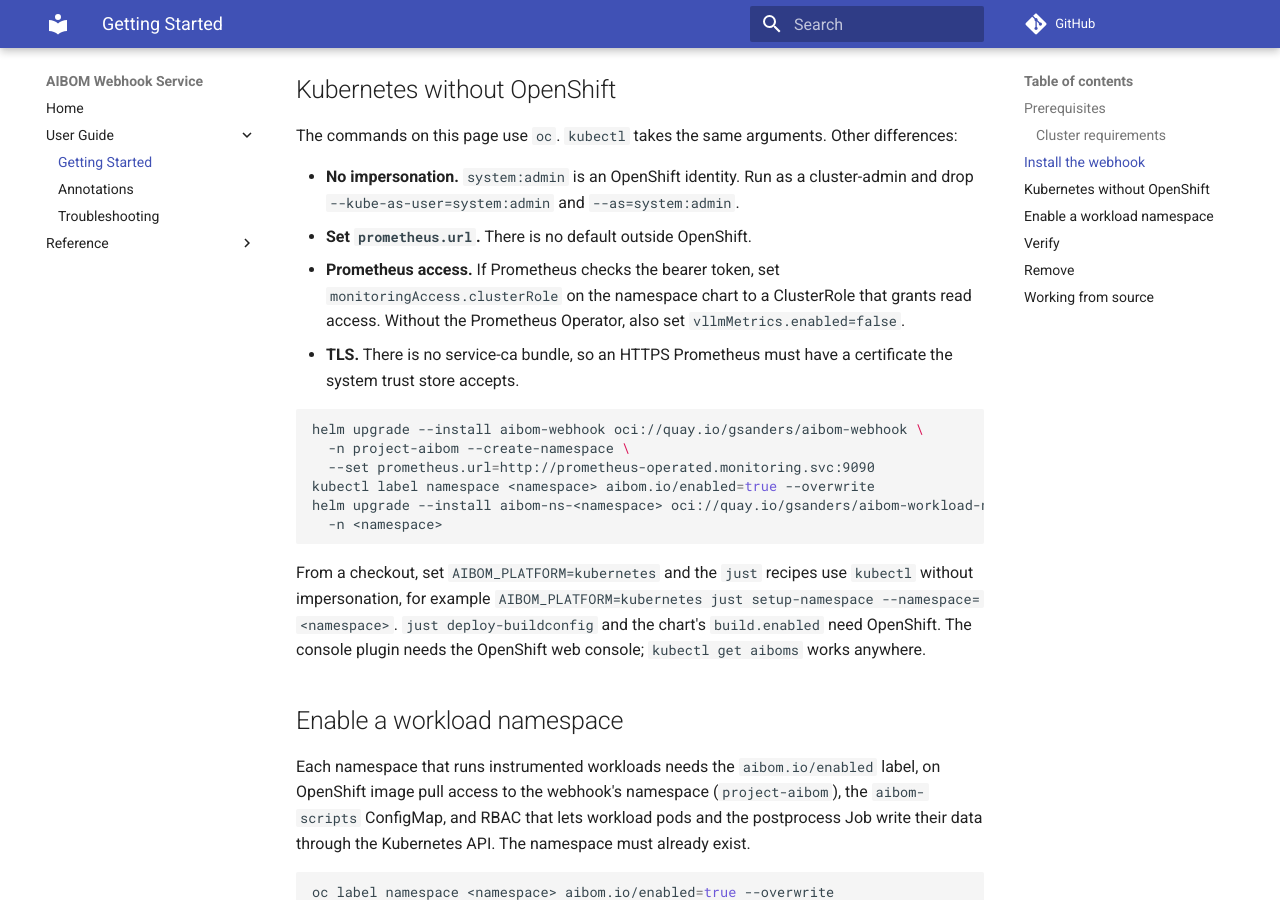
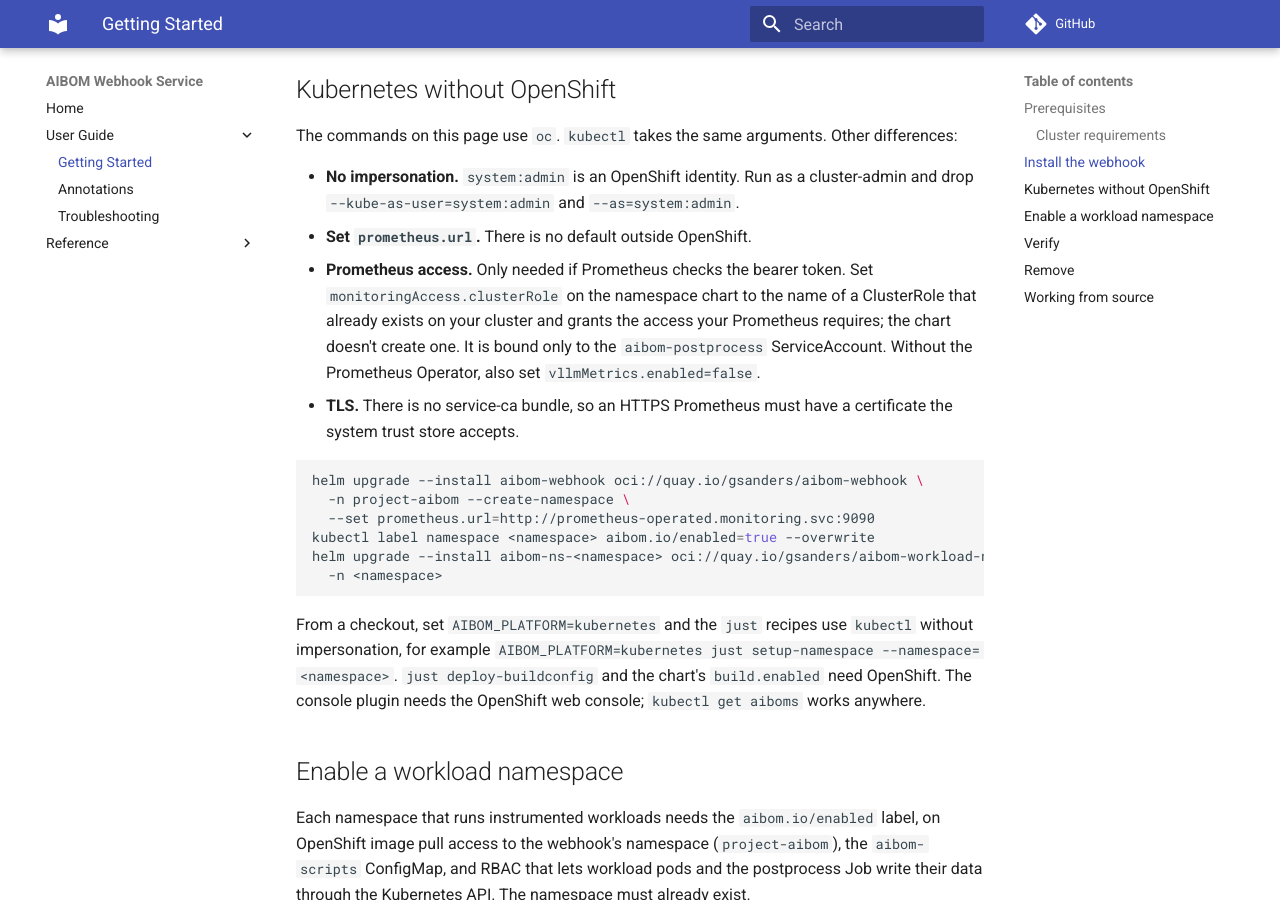
Before and after one commit to gavinsan33/aibom-webhook-service, an MkDocs documentation site: the page built from docs/user-guide/getting-started.md, in a window 1280 px wide and 900 px high, scrolled down 2404 px. Built offline with MkDocs 1.6.1 and Material for MkDocs 9.7.7, drawn with Linux system fonts in a browser that asks for light colours; comment, search, counter and statistics services are not loaded.

Commit message:
Explain what monitoringAccess.clusterRole refers to

````diff
--- a/docs/user-guide/getting-started.md
+++ b/docs/user-guide/getting-started.md
@@ -53,7 +53,7 @@
 
 - **No impersonation.** `system:admin` is an OpenShift identity. Run as a cluster-admin and drop `--kube-as-user=system:admin` and `--as=system:admin`.
 - **Set `prometheus.url`.** There is no default outside OpenShift.
-- **Prometheus access.** If Prometheus checks the bearer token, set `monitoringAccess.clusterRole` on the namespace chart to a ClusterRole that grants read access. Without the Prometheus Operator, also set `vllmMetrics.enabled=false`.
+- **Prometheus access.** Only needed if Prometheus checks the bearer token. Set `monitoringAccess.clusterRole` on the namespace chart to the name of a ClusterRole that already exists on your cluster and grants the access your Prometheus requires; the chart doesn't create one. It is bound only to the `aibom-postprocess` ServiceAccount. Without the Prometheus Operator, also set `vllmMetrics.enabled=false`.
 - **TLS.** There is no service-ca bundle, so an HTTPS Prometheus must have a certificate the system trust store accepts.
 
 ```bash
````
